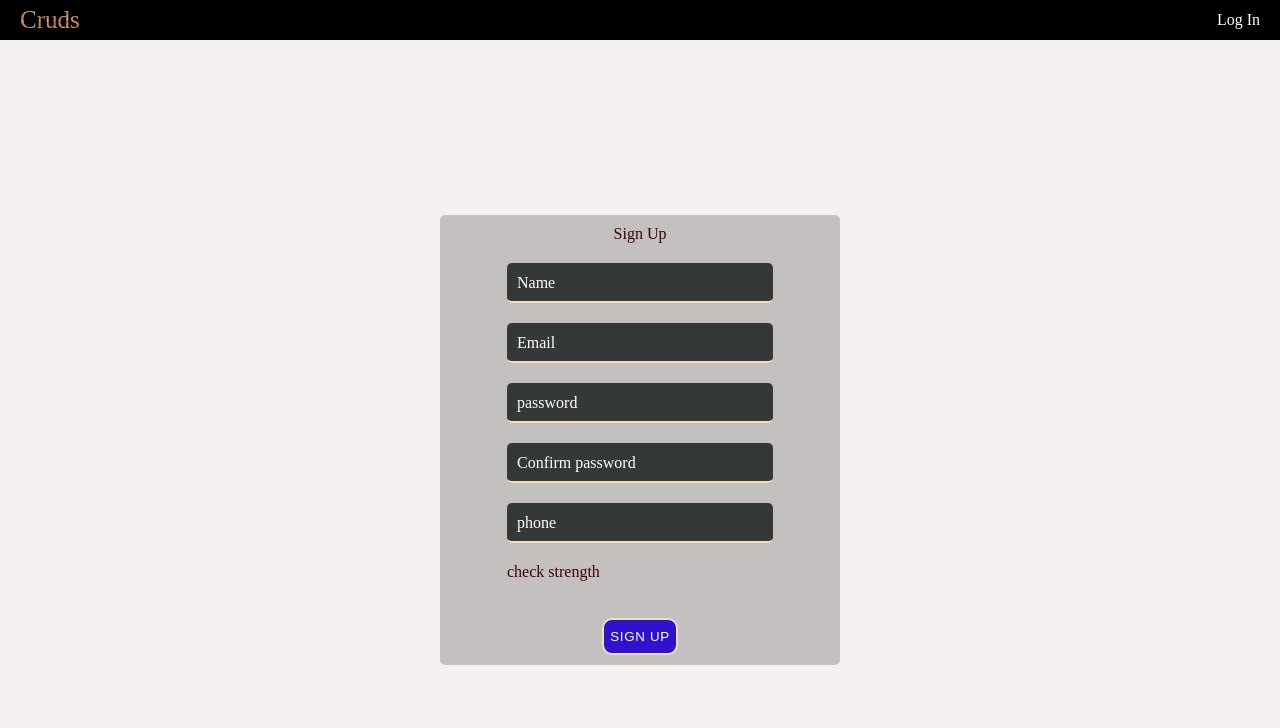
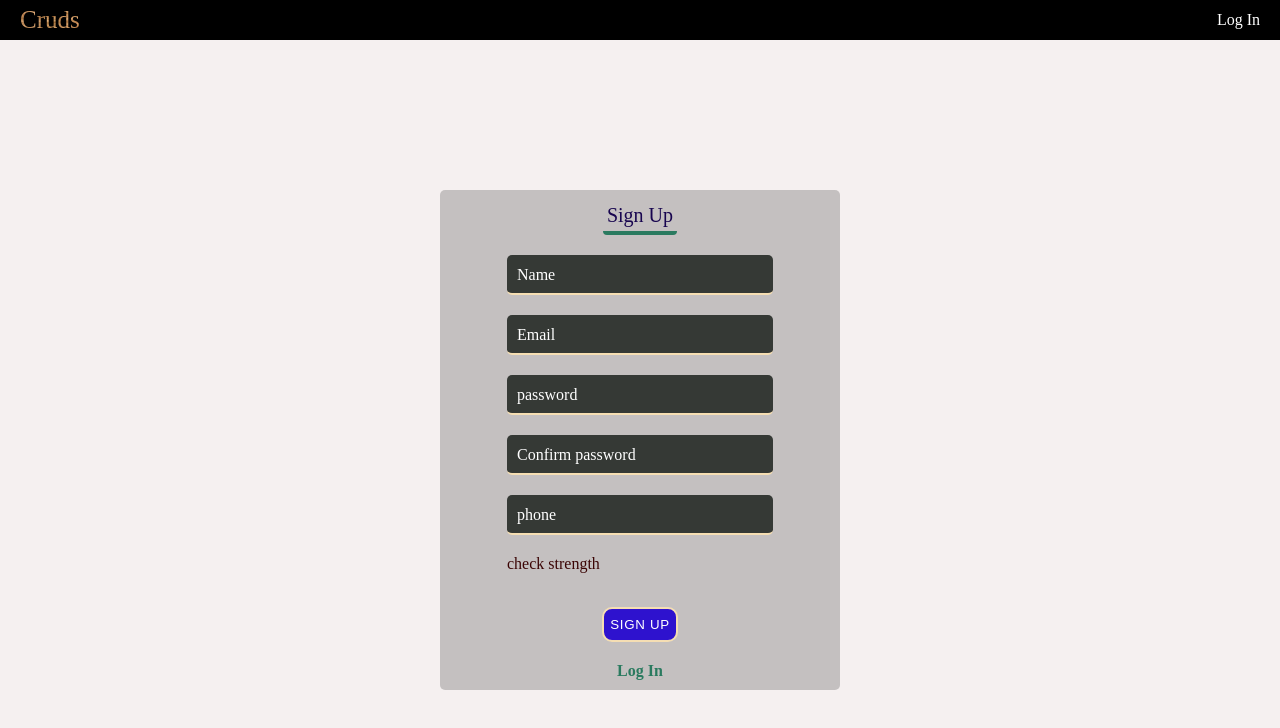
Before and after one commit to Mahmoudaboelenien19/cruds, a plain HTML site: page frontend/pages/sign up/sign up.html in a window 1280 px wide. Drawn offline with Linux system fonts and the light colour scheme; files whose address does not match are found by name.

Commit message:
styling sign in & sign up pages

```diff
--- a/frontend/pages/log in/login.css
+++ b/frontend/pages/log in/login.css
@@ -12,15 +12,28 @@ form {
   align-items: center;
   padding: 10px;
   gap: 20px;
-  height: 250px;
+  height: 280px;
   width: 400px;
   background: rgba(0, 0, 0, 0.2);
   border-radius: 5px;
 }
+.label {
+  font-size: 20px;
+  padding: 4px;
 
+  color: rgb(24, 5, 79);
+  border-bottom: 4px solid rgb(42, 122, 95);
+  border-radius: 4px;
+}
 .inp-parent {
   width: 70%;
 }
 button.submit {
   padding: 5px;
 }
+
+#log-link {
+  text-decoration: none;
+  font-weight: bold;
+  color: rgb(42, 122, 95);
+}
--- a/frontend/pages/sign up/sign up.css
+++ b/frontend/pages/sign up/sign up.css
@@ -5,6 +5,7 @@
   justify-content: center;
   align-items: center;
 }
+
 form {
   display: flex;
   flex-direction: column;
@@ -12,15 +13,28 @@ form {
   align-items: center;
   padding: 10px;
   gap: 20px;
-  height: 450px;
+  height: 500px;
   width: 400px;
   background: rgba(0, 0, 0, 0.2);
   border-radius: 5px;
 }
+.label {
+  font-size: 20px;
+  padding: 4px;
 
+  color: rgb(24, 5, 79);
+  border-bottom: 4px solid rgb(42, 122, 95);
+  border-radius: 4px;
+}
 .inp-parent {
   width: 70%;
 }
 button.submit {
   padding: 5px;
 }
+
+#log-link {
+  text-decoration: none;
+  font-weight: bold;
+  color: rgb(42, 122, 95);
+}
--- a/frontend/pages/sign up/sign up.html
+++ b/frontend/pages/sign up/sign up.html
@@ -43,6 +43,8 @@
           </div>
           <div class="inp-parent">check strength</div>
           <button class="submit">Sign Up</button>
+          <a href="../log in/login.html" id="log-link"
+          >Log In</a
         </form>
       </div>
     </div>
```
Also changed, not shown: frontend/pages/log in/login.html (+1 -0 lines).
